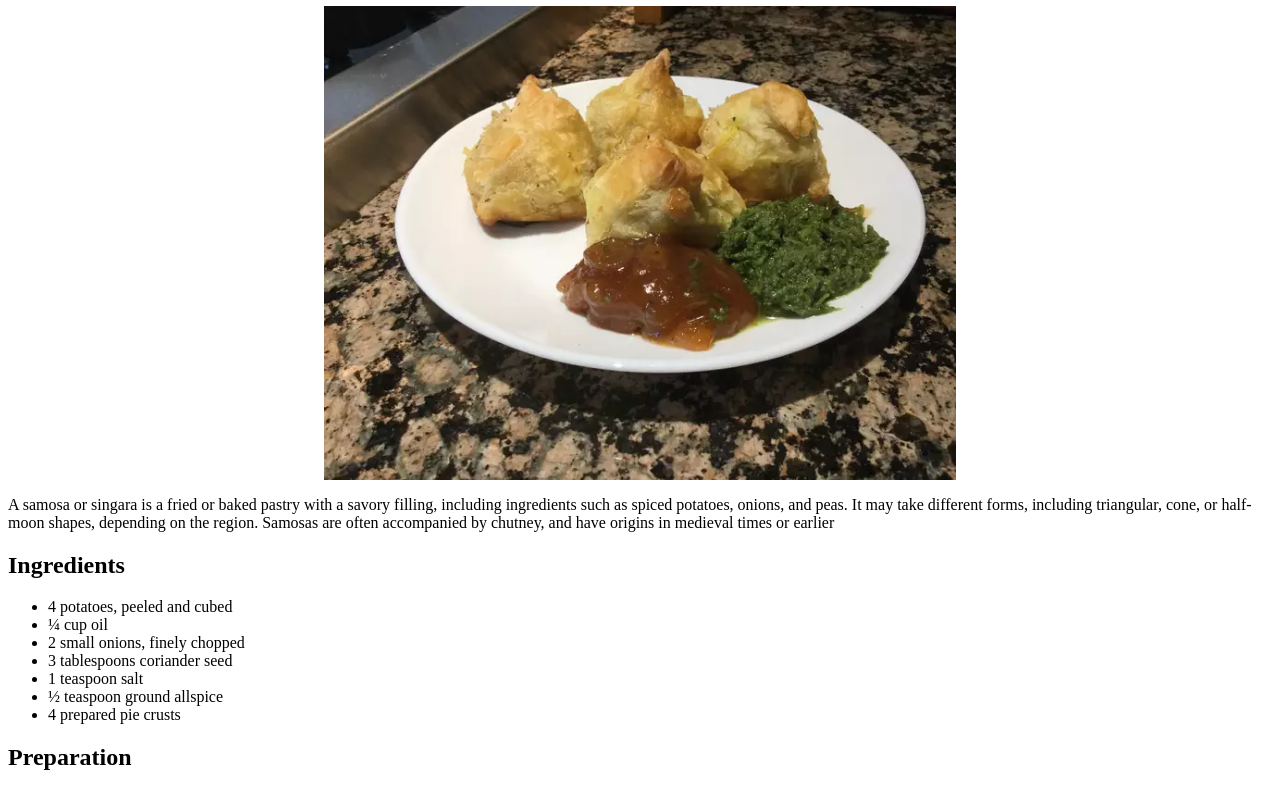
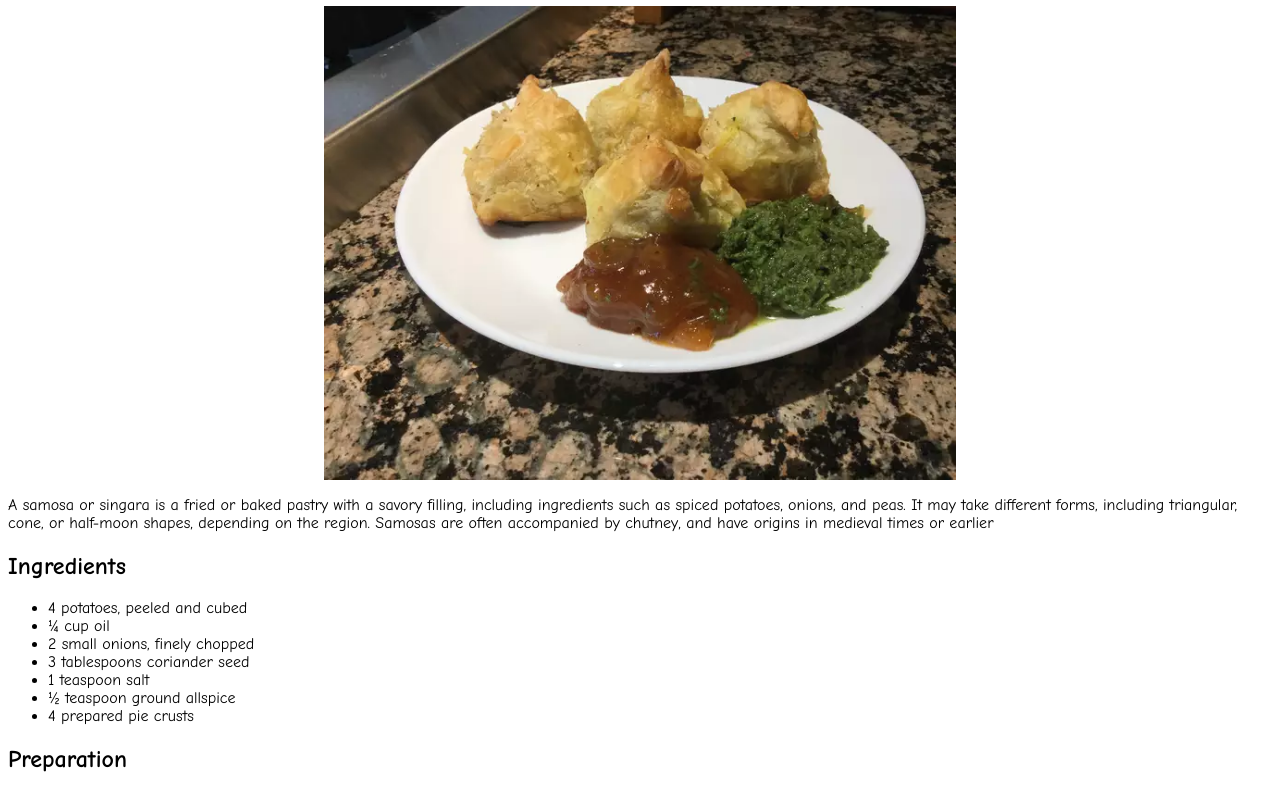
Before and after one commit to yashwanth0203/odin-recipes, a plain HTML site: page recipes/samosa.html in a window 1280 px wide. Shown: the part 74-862 px from the top of the page. Drawn offline with Linux system fonts and the light colour scheme.

Commit message:
Stylish fonts

```diff
--- a/recipes/style.css
+++ b/recipes/style.css
@@ -16,3 +16,7 @@ img{
 .vadapav-img{
     width:40%;
 }
+
+body{
+    font-family: Comic Sans MS, Comic Sans, cursive;
+}
```
